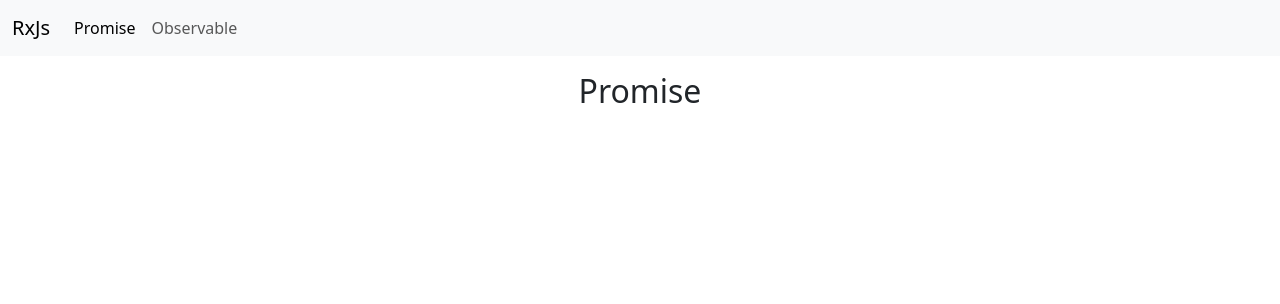
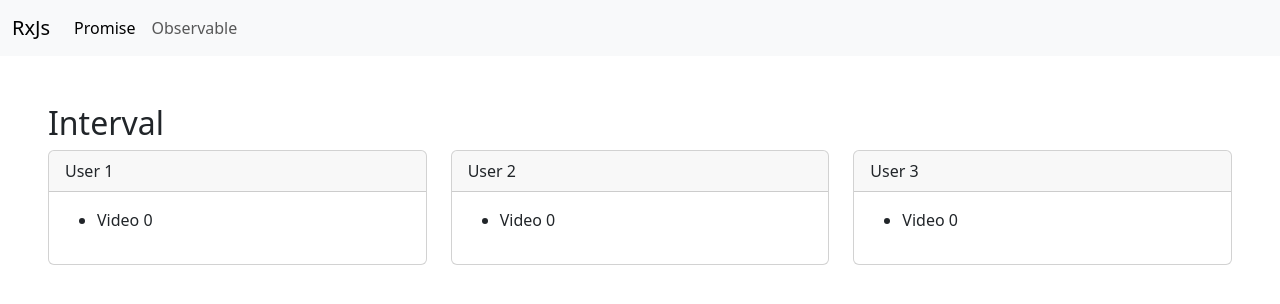
Before and after one commit to beingRish/RxJsSeries, an Angular app: page /observable/interval in a window 1280 px wide. Before the commit this address led to /promise. Shown: the top 304 px of the page. Built offline with nearby package versions, Linux system fonts and the light colour scheme.

Commit message:
Interval

```diff
--- a/src/app/app-routing.module.ts
+++ b/src/app/app-routing.module.ts
@@ -4,12 +4,14 @@
 import { ObservableComponent } from './observable/observable.component';
 import { ListComponent } from './observable/List/list.component';
 import { FromEventComponent } from './observable/from-event/from-event.component';
+import { IntervalComponent } from './observable/interval/interval.component';
 
 const routes: Routes = [
   {path: 'promise', component: PromiseComponent},
   {path: 'observable', component: ObservableComponent, children: [
     {path: '', component: ListComponent},
-    {path: 'fromEvent', component: FromEventComponent}
+    {path: 'fromEvent', component: FromEventComponent},
+    {path: 'interval', component: IntervalComponent}
   ]},
   {path: '**', redirectTo: 'promise'}
 ];
--- a/src/app/app.module.ts
+++ b/src/app/app.module.ts
@@ -9,6 +9,7 @@
 import { ObservableComponent } from './observable/observable.component';
 import { ListComponent } from './observable/List/list.component';
 import { FromEventComponent } from './observable/from-event/from-event.component';
+import { IntervalComponent } from './observable/interval/interval.component';
 
 @NgModule({
   declarations: [
@@ -19,6 +20,7 @@
     ObservableComponent,
     ListComponent,
     FromEventComponent,
+    IntervalComponent,
   ],
   imports: [
     BrowserModule,
--- a/src/app/observable/List/list.component.html
+++ b/src/app/observable/List/list.component.html
@@ -5,14 +5,9 @@
                 <a routerLink="fromEvent">fromEvent</a>
             </li>
             <li>
-                <a routerLink="fromEvent">fromEvent</a>
+                <a routerLink="interval">Interval</a>
             </li>
-            <li>
-                <a routerLink="fromEvent">fromEvent</a>
-            </li>
-            <li>
-                <a routerLink="fromEvent">fromEvent</a>
-            </li>
+
         </ul>
     </div>
 </div>
--- /dev/null
+++ b/src/app/observable/interval/interval.component.html
@@ -0,0 +1,32 @@
+<div class="m-5">
+    <h2>Interval</h2>
+    <div class="row">
+        <div class="col-md-4">
+            <div class="card">
+                <div class="card-header">User 1</div>
+                <div class="card-body">
+                    <ul id="elContainer">
+                    </ul>
+                </div>
+            </div>
+        </div>
+        <div class="col-md-4">
+            <div class="card">
+                <div class="card-header">User 2</div>
+                <div class="card-body">
+                    <ul id="elContainer2">
+                    </ul>
+                </div>
+            </div>
+        </div>
+        <div class="col-md-4">
+            <div class="card">
+                <div class="card-header">User 3</div>
+                <div class="card-body">
+                    <ul id="elContainer3">
+                    </ul>
+                </div>
+            </div>
+        </div>
+    </div>
+</div>
--- /dev/null
+++ b/src/app/observable/interval/interval.component.ts
@@ -0,0 +1,37 @@
+import { Component, OnInit } from '@angular/core';
+import { interval, Subscription, timer } from 'rxjs';
+import { DeisgnUtilityService } from 'src/app/appServices/deisgn-utility.service';
+
+@Component({
+  selector: 'app-interval',
+  templateUrl: './interval.component.html',
+  styleUrls: ['./interval.component.scss']
+})
+export class IntervalComponent implements OnInit{
+  obsMsg: any;
+  videoSubscription: Subscription = new Subscription;
+
+  constructor(private _designUtility: DeisgnUtilityService){}
+
+  ngOnInit(): void {
+    // const broadCastVideos = interval(1000);
+
+    // timer(delay, interval)
+    const broadCastVideos = timer(5000, 1000);
+
+
+
+    this.videoSubscription = broadCastVideos.subscribe(res => {
+      console.log(res);
+      this.obsMsg = 'Video ' + res;
+      this._designUtility.print(this.obsMsg, 'elContainer');
+      this._designUtility.print(this.obsMsg, 'elContainer2');
+      this._designUtility.print(this.obsMsg, 'elContainer3');
+
+      if(res >= 5){
+        this.videoSubscription.unsubscribe()
+      }
+    })
+  }
+
+}
```
Also changed, not shown: src/app/observable/interval/interval.component.scss (added), 1 other file (tests, documents, lock files or other folders).
